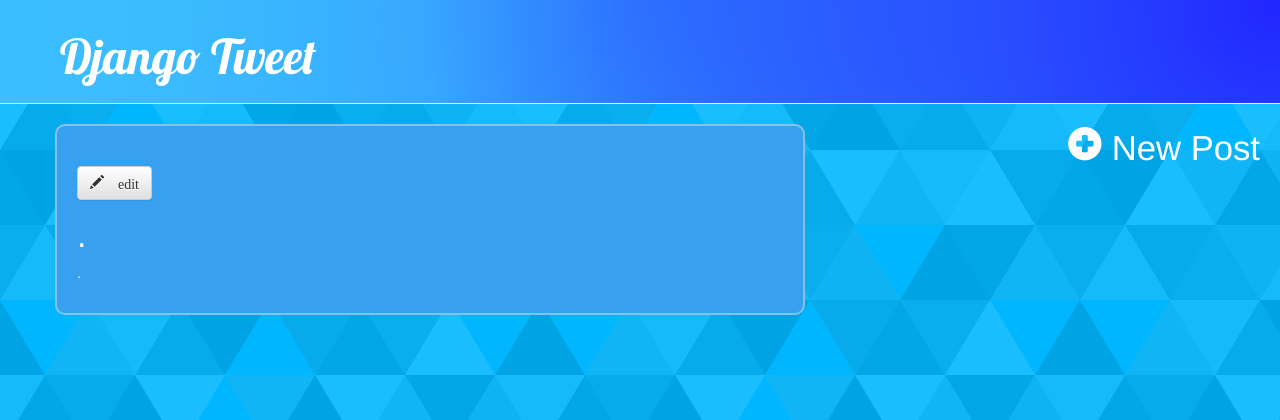
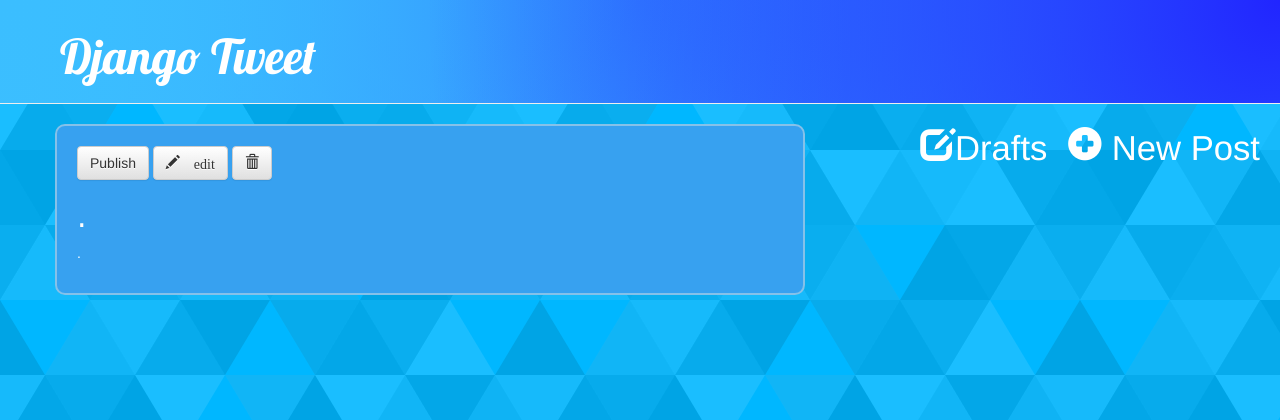
Before and after one commit to vansh1999/blogging-application-django, a Django app: page /post/13/ in a window 1280 px wide. Shown: the top 420 px of the page. Run offline with Django 3.2, Linux system fonts and the light colour scheme; a user stored in the database is signed in; data comes from the database, SQL or seed files in the repository; both versions use the stored data as it was after the commit; some libraries are stand-ins or nearby versions.

Commit message:
added drafts and delete post

```diff
--- a/blog/templates/blog/base.html
+++ b/blog/templates/blog/base.html
@@ -19,6 +19,7 @@
 </div>
 {% if user.is_authenticated %}
 <a href="{% url 'post_new' %}" class="top-menu"><span class="glyphicon glyphicon-plus-sign"></span> New Post</a>
+<a href="{% url 'post_draft_list' %}" class="top-menu"><span class="glyphicon glyphicon-edit"></span>Drafts</a>
 {% endif %}
 <div class="content container">
     <div class="row">
--- a/blog/templates/blog/post_detail.html
+++ b/blog/templates/blog/post_detail.html
@@ -8,10 +8,14 @@
       <div class="date">
           {{ post.published_date }}
       </div>
+    {% else %}
+    <a class="btn btn-default" href="{% url 'post_publish' pk=post.pk %}">Publish</a>
     {% endif %}
-    <br>
+
     {% if user.is_authenticated %}
 <a class="btn btn-default" href="{% url 'post_edit' pk=post.pk %}"> <span class="glyphicon glyphicon-pencil"> edit </span></a>
+    <a class="btn btn-default" href="{% url 'post_remove' pk=post.pk %}"><span class="glyphicon glyphicon-trash"></span></a>
+
     {% endif %}
     <h2> {{post.title}} </h2>
     <p> {{post.text | linebreaksbr}}</p>
--- a/blog/urls.py
+++ b/blog/urls.py
@@ -5,5 +5,11 @@ urlpatterns = [
     path('' , views.post_list , name  ="post_list"),
     path('post/<int:pk>/', views.post_detail, name='post_detail'),
     path('post/new/', views.post_new, name='post_new'),
-    path('post/<int:pk>/edit/' , views.post_edit , name = "post_edit")
+    path('post/<int:pk>/edit/' , views.post_edit , name = "post_edit"),
+path('drafts/', views.post_draft_list, name='post_draft_list'),
+path('post/<pk>/publish/', views.post_publish, name='post_publish'),
+path('post/<pk>/remove/', views.post_remove, name='post_remove'),
+
+
+
 ]
--- a/blog/views.py
+++ b/blog/views.py
@@ -20,7 +20,7 @@ def post_new(request):
         if form.is_valid():
             post = form.save(commit=False)
             post.author = request.user
-            post.published_date = timezone.now()
+            # post.published_date = timezone.now()
             post.save()
             return redirect('post_detail' , pk=post.pk)
 
@@ -37,7 +37,7 @@ def post_edit(request  , pk):
         if form.is_valid():
             post  = form.save(commit=False)
             post.author = request.user
-            post.published_date = timezone.now()
+            # post.published_date = timezone.now()
             post.save()
             return redirect('post_detail' , pk=post.pk)
 
@@ -45,3 +45,24 @@ def post_edit(request  , pk):
         form = PostForm(instance=post)
 
     return render(request , 'blog/post_edit.html' , {'form' : form})
+
+def post_draft_list(request):
+    posts = Post.objects.filter(published_date__isnull=True).order_by('created_date')
+    return render(request , 'blog/post_draft_list.html' , {'posts' : posts})
+
+
+def post_publish(request, pk):
+    post = get_object_or_404(Post, pk=pk)
+    post.publish()
+    return redirect('post_detail', pk=pk)
+
+
+def publish(self):
+    self.published_date = timezone.now()
+    self.save()
+
+
+def post_remove(request, pk):
+    post = get_object_or_404(Post, pk=pk)
+    post.delete()
+    return redirect('post_list')
--- a/mysite/settings.py
+++ b/mysite/settings.py
@@ -25,7 +25,7 @@ SECRET_KEY = '_-u(*&@k)pw$8n@^stji3s1l6)kf6%i&ab6$zfvuu(7m(jza%!'
 # SECURITY WARNING: don't run with debug turned on in production!
 DEBUG = True
 
-ALLOWED_HOSTS = ['127.0.0.1', '.pythonanywhere.com']
+ALLOWED_HOSTS = ['127.0.0.1']
 
 
 # Application definition
```
Also changed, not shown: blog/templates/blog/post_draft_list.html (added, +11 -0 lines), db.sqlite3, requirements.txt (line endings or trailing spaces), 2 other files.
